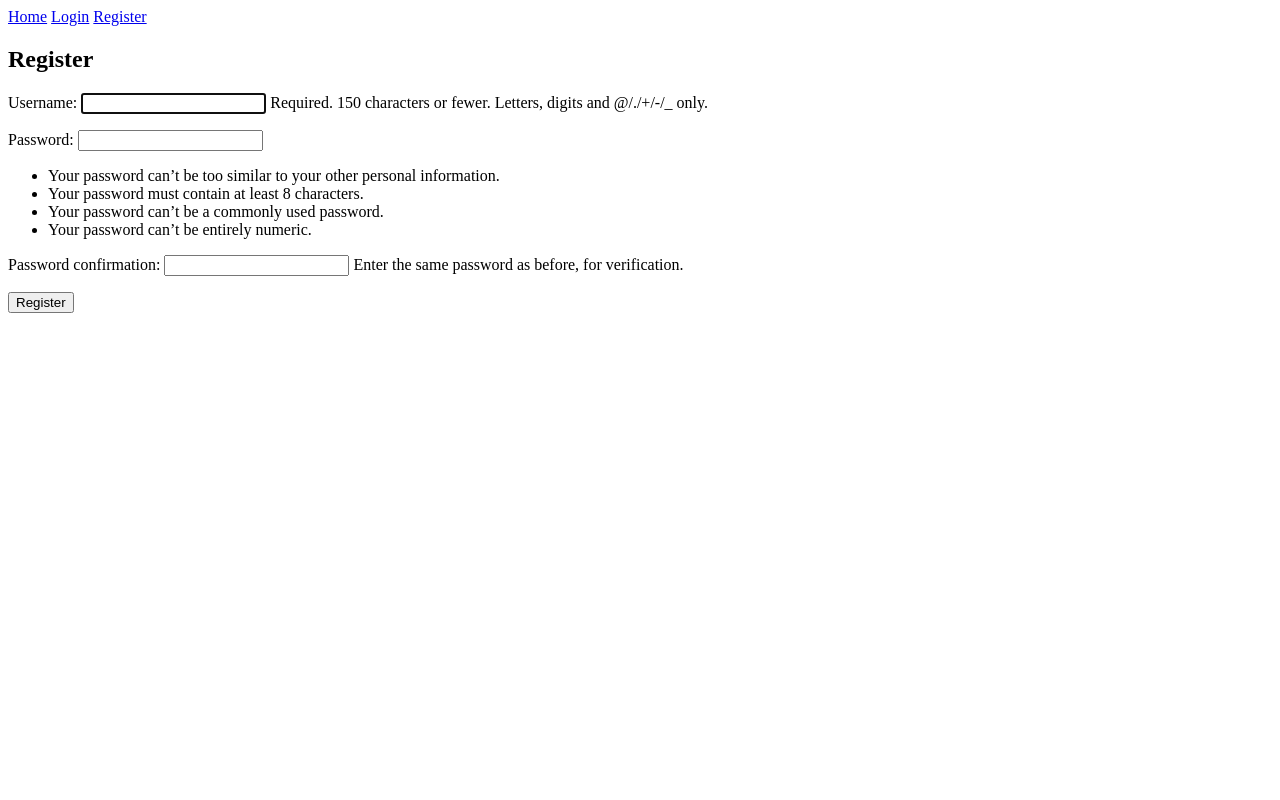
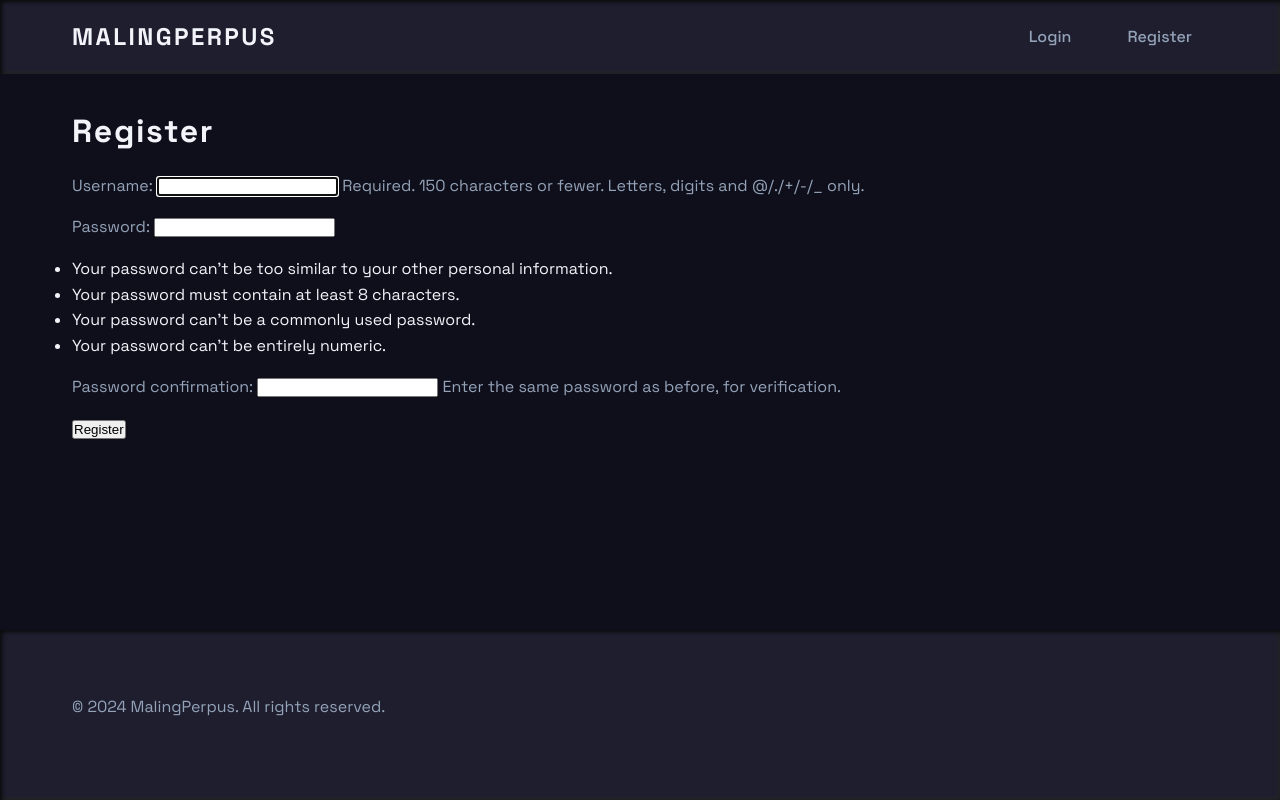
Before and after one commit to pocongcyber77/django-bookap, a Django app: page /register/ in a window 1280 px wide. Run offline with Django 5.2, Linux system fonts and the light colour scheme.

Commit message:
Add: Cyberpunk Neumorphism style with dark premium theme

```diff
--- /dev/null
+++ b/library_app/static/css/style.css
@@ -0,0 +1,259 @@
+/* Import Fonts */
+@import url('https://fonts.googleapis.com/css2?family=Space+Grotesk:wght@400;500;600;700&family=Poppins:wght@300;400;500;600;700&display=swap');
+
+/* Reset & Base Styles */
+:root {
+    --bg-primary: #0f0f1b;
+    --bg-secondary: #1e1e2f;
+    --text-primary: #f1f5f9;
+    --text-secondary: #94a3b8;
+    --accent-emerald: #10B981;
+    --accent-fuchsia: #F472B6;
+    --accent-cyan: #22D3EE;
+    --accent-yellow: #FACC15;
+    --shadow-inner: inset 2px 2px 4px #0a0a0a, inset -2px -2px 4px #262626;
+    --shadow-glow: 0 0 8px var(--accent-emerald), 0 0 20px var(--accent-emerald);
+}
+
+* {
+    margin: 0;
+    padding: 0;
+    box-sizing: border-box;
+}
+
+body {
+    font-family: 'Space Grotesk', 'Poppins', sans-serif;
+    background-color: var(--bg-primary);
+    color: var(--text-primary);
+    line-height: 1.6;
+    min-height: 100vh;
+    display: flex;
+    flex-direction: column;
+}
+
+/* Typography */
+h1, h2, h3, h4, h5, h6 {
+    font-weight: 700;
+    letter-spacing: 0.05em;
+    margin-bottom: 1rem;
+}
+
+h1 { font-size: 2.5rem; }
+h2 { font-size: 2rem; }
+h3 { font-size: 1.75rem; }
+
+p {
+    color: var(--text-secondary);
+    margin-bottom: 1rem;
+}
+
+/* Layout */
+.container {
+    width: 100%;
+    max-width: 1200px;
+    margin: 0 auto;
+    padding: 2rem;
+}
+
+/* Navigation */
+.navbar {
+    background-color: var(--bg-secondary);
+    padding: 1rem 0;
+    box-shadow: var(--shadow-inner);
+    position: sticky;
+    top: 0;
+    z-index: 1000;
+}
+
+.navbar .container {
+    display: flex;
+    justify-content: space-between;
+    align-items: center;
+    padding: 0 2rem;
+}
+
+.navbar-brand {
+    font-size: 1.5rem;
+    font-weight: 700;
+    color: var(--text-primary);
+    text-decoration: none;
+    letter-spacing: 0.1em;
+    text-transform: uppercase;
+}
+
+.navbar-nav {
+    display: flex;
+    gap: 1.5rem;
+}
+
+.navbar-nav a {
+    color: var(--text-secondary);
+    text-decoration: none;
+    font-weight: 500;
+    transition: all 0.3s ease;
+    padding: 0.5rem 1rem;
+    border-radius: 8px;
+}
+
+.navbar-nav a:hover {
+    color: var(--accent-emerald);
+    box-shadow: var(--shadow-glow);
+}
+
+/* Cards */
+.card {
+    background-color: var(--bg-secondary);
+    border-radius: 12px;
+    padding: 1.5rem;
+    margin-bottom: 1.5rem;
+    box-shadow: var(--shadow-inner);
+    transition: all 0.3s ease;
+}
+
+.card:hover {
+    transform: translateY(-2px);
+    box-shadow: var(--shadow-glow);
+}
+
+/* Buttons */
+.btn {
+    display: inline-block;
+    padding: 0.75rem 1.5rem;
+    border-radius: 8px;
+    font-weight: 600;
+    text-decoration: none;
+    transition: all 0.3s ease;
+    border: none;
+    cursor: pointer;
+    background-color: var(--bg-secondary);
+    color: var(--text-primary);
+    box-shadow: var(--shadow-inner);
+}
+
+.btn:hover {
+    box-shadow: var(--shadow-glow);
+    color: var(--accent-emerald);
+}
+
+.btn-primary {
+    background-color: var(--accent-emerald);
+    color: var(--bg-primary);
+}
+
+.btn-primary:hover {
+    background-color: var(--accent-cyan);
+    box-shadow: 0 0 8px var(--accent-cyan), 0 0 20px var(--accent-cyan);
+}
+
+/* Forms */
+.form-group {
+    margin-bottom: 1.5rem;
+}
+
+.form-control {
+    width: 100%;
+    padding: 0.75rem;
+    border-radius: 8px;
+    background-color: var(--bg-secondary);
+    border: 1px solid var(--text-secondary);
+    color: var(--text-primary);
+    font-family: inherit;
+    box-shadow: var(--shadow-inner);
+}
+
+.form-control:focus {
+    outline: none;
+    border-color: var(--accent-emerald);
+    box-shadow: var(--shadow-glow);
+}
+
+/* Tables */
+.table {
+    width: 100%;
+    border-collapse: collapse;
+    margin-bottom: 1.5rem;
+}
+
+.table th,
+.table td {
+    padding: 1rem;
+    text-align: left;
+    border-bottom: 1px solid var(--bg-secondary);
+}
+
+.table th {
+    color: var(--accent-emerald);
+    font-weight: 600;
+}
+
+/* Footer */
+.footer {
+    background-color: var(--bg-secondary);
+    padding: 2rem 0;
+    margin-top: auto;
+    box-shadow: var(--shadow-inner);
+}
+
+/* Animations */
+@keyframes glow {
+    0% { box-shadow: 0 0 5px var(--accent-emerald); }
+    50% { box-shadow: 0 0 20px var(--accent-emerald); }
+    100% { box-shadow: 0 0 5px var(--accent-emerald); }
+}
+
+.glow {
+    animation: glow 2s infinite;
+}
+
+/* Responsive Design */
+@media (max-width: 768px) {
+    .container {
+        padding: 1rem;
+    }
+
+    .navbar .container {
+        flex-direction: column;
+        gap: 1rem;
+    }
+
+    .navbar-nav {
+        flex-direction: column;
+        align-items: center;
+    }
+
+    h1 { font-size: 2rem; }
+    h2 { font-size: 1.75rem; }
+    h3 { font-size: 1.5rem; }
+}
+
+/* Cyberpunk Accents */
+.cyber-border {
+    position: relative;
+}
+
+.cyber-border::before {
+    content: '';
+    position: absolute;
+    top: -2px;
+    left: -2px;
+    right: -2px;
+    bottom: -2px;
+    background: linear-gradient(45deg, var(--accent-emerald), var(--accent-cyan), var(--accent-fuchsia));
+    border-radius: 14px;
+    z-index: -1;
+    opacity: 0;
+    transition: opacity 0.3s ease;
+}
+
+.cyber-border:hover::before {
+    opacity: 1;
+}
+
+/* Utility Classes */
+.text-emerald { color: var(--accent-emerald); }
+.text-fuchsia { color: var(--accent-fuchsia); }
+.text-cyan { color: var(--accent-cyan); }
+.text-yellow { color: var(--accent-yellow); }
+
+.bg-secondary { background-color: var(--bg-secondary); }
+.bg-primary { background-color: var(--bg-primary); }
--- a/library_app/templates/library_app/base.html
+++ b/library_app/templates/library_app/base.html
@@ -1,24 +1,46 @@
+{% load static %}
 <!DOCTYPE html>
 <html lang="en">
 <head>
     <meta charset="UTF-8">
     <meta name="viewport" content="width=device-width, initial-scale=1.0">
-    <title>Library System</title>
+    <title>MalingPerpus</title>
+    <link rel="stylesheet" href="{% static 'css/style.css' %}">
 </head>
 <body>
-
-    <nav>
-        <a href="{% url 'book_list' %}">Home</a>  <!-- Button to go to Home (Book List) -->
-        {% if user.is_authenticated %}
-            <a href="{% url 'logout' %}">Logout</a>
-        {% else %}
-            <a href="{% url 'login' %}">Login</a>
-            <a href="{% url 'register' %}">Register</a>
-        {% endif %}
+    <nav class="navbar">
+        <div class="container">
+            <a href="{% url 'book_list' %}" class="navbar-brand cyber-border">MalingPerpus</a>
+            <div class="navbar-nav">
+                {% if user.is_authenticated %}
+                    <a href="{% url 'book_list' %}" class="cyber-border">Home</a>
+                    <a href="{% url 'add_book' %}" class="cyber-border">Add Book</a>
+                    <a href="{% url 'logout' %}" class="cyber-border">Logout</a>
+                {% else %}
+                    <a href="{% url 'login' %}" class="cyber-border">Login</a>
+                    <a href="{% url 'register' %}" class="cyber-border">Register</a>
+                {% endif %}
+            </div>
+        </div>
     </nav>
 
-    {% block content %}
-    {% endblock %}
+    <main class="container">
+        {% if messages %}
+            {% for message in messages %}
+                <div class="card {% if message.tags == 'success' %}text-emerald{% elif message.tags == 'error' %}text-fuchsia{% endif %}">
+                    {{ message }}
+                </div>
+            {% endfor %}
+        {% endif %}
 
+        {% block content %}
+        {% endblock %}
+    </main>
+
+    <footer class="footer">
+        <div class="container">
+            <p class="text-center text-secondary">&copy; 2024 MalingPerpus. All rights reserved.</p>
+        </div>
+    </footer>
 </body>
 </html>
```
Also changed, not shown: library_app/templates/library_app/book_list.html (+31 -40 lines).
